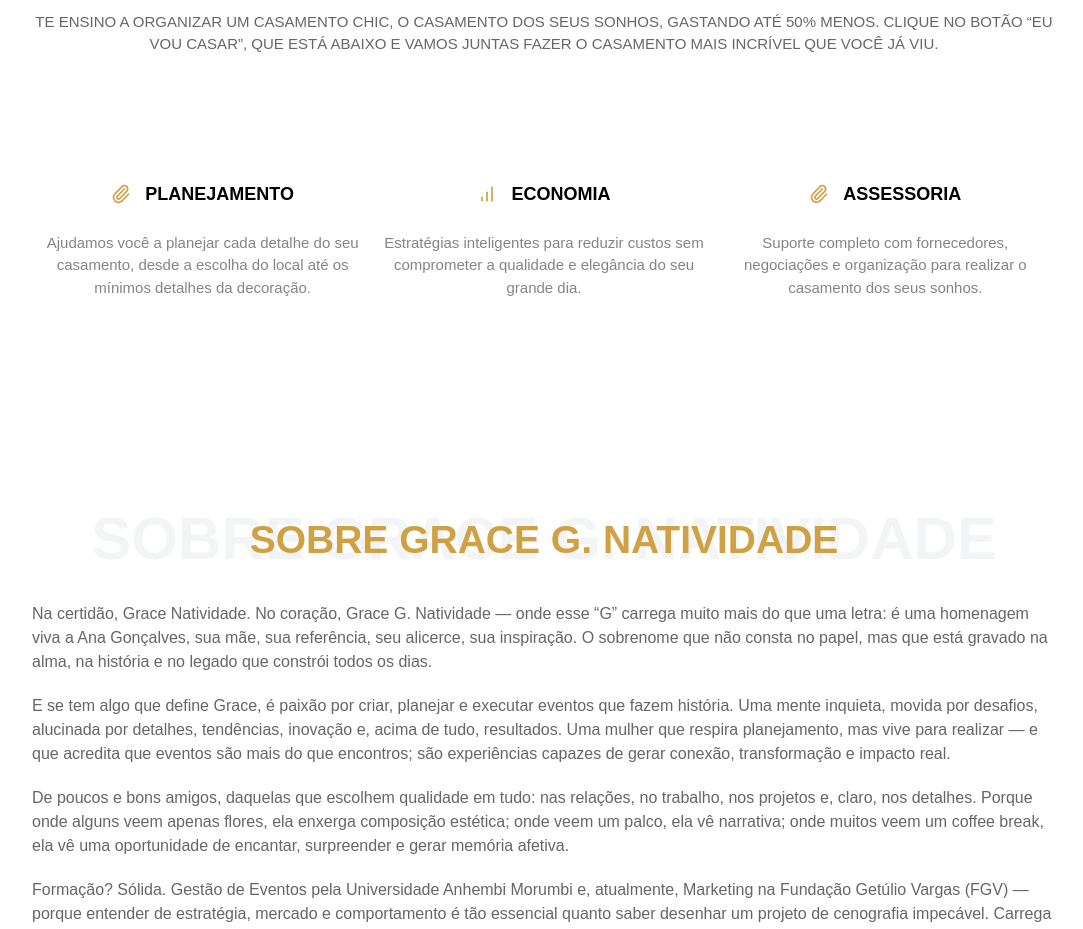
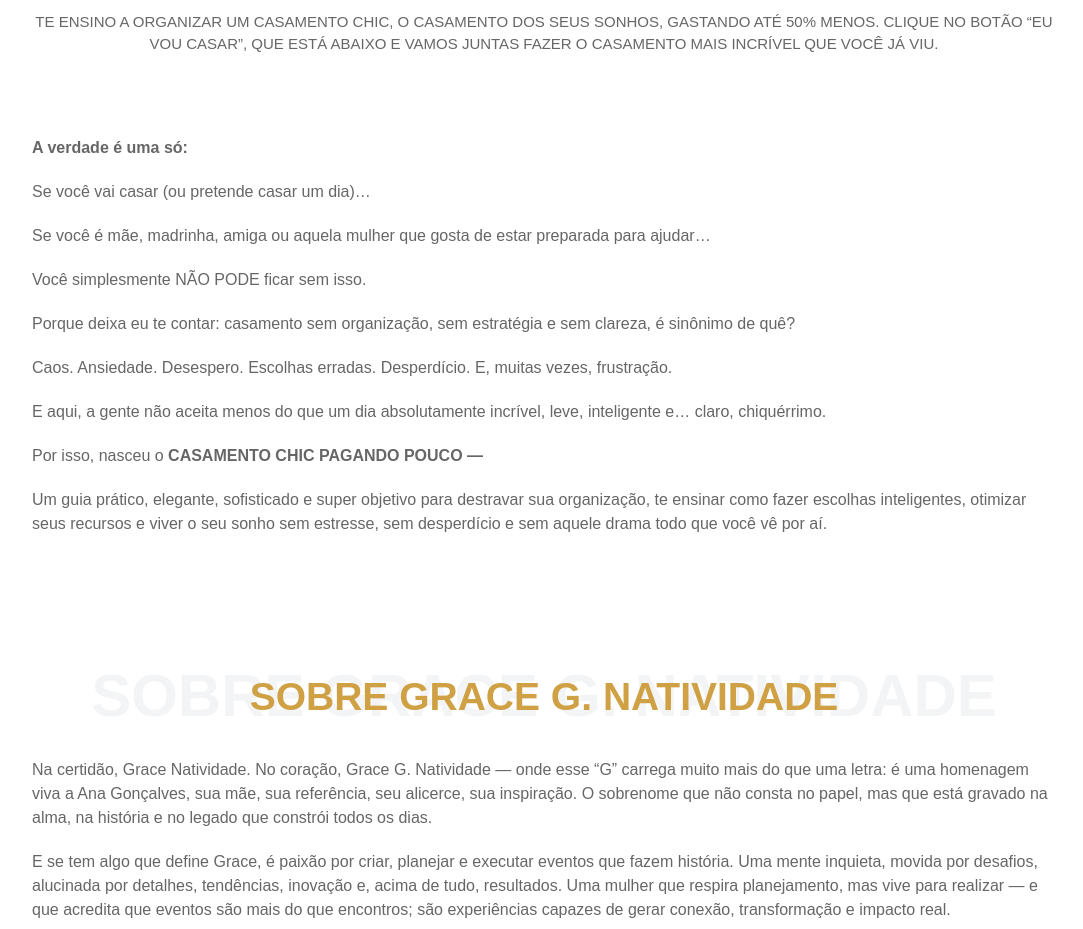
Before and after one commit to VictordaSilvaf/next-casamento-chic-pagando-pouco, a Next.js app: page / in a window 1280 px wide. Shown: the part 1000-1929 px from the top of the page, without its empty margins (96-1179 px from the left). Built offline with nearby package versions, Linux system fonts and the light colour scheme.

Commit message:
chore: section hero update

```diff
--- a/src/components/HomeComponents/HeroSection/index.tsx
+++ b/src/components/HomeComponents/HeroSection/index.tsx
@@ -20,7 +20,41 @@ const HeroSection = () => {
       </div>
 
       <Container>
-        <div className="flex items-center flex-col sm:flex-row justify-center mt-12 gap-10 sm:gap-0 mb-20">
+        <div className="flex flex-col text-[#404040]/80 gap-5">
+          <p>
+            <strong>A verdade é uma só:</strong>
+          </p>
+          <p>Se você vai casar (ou pretende casar um dia)…</p>
+          <p>
+            Se você é mãe, madrinha, amiga ou aquela mulher que gosta de estar
+            preparada para ajudar…
+          </p>
+          <p>Você simplesmente NÃO PODE ficar sem isso.</p>
+          <p>
+            Porque deixa eu te contar: casamento sem organização, sem estratégia
+            e sem clareza, é sinônimo de quê?
+          </p>
+          <p>
+            Caos. Ansiedade. Desespero. Escolhas erradas. Desperdício. E, muitas
+            vezes, frustração.
+          </p>
+          <p>
+            E aqui, a gente não aceita menos do que um dia absolutamente
+            incrível, leve, inteligente e… claro, chiquérrimo.
+          </p>
+          <p>
+            Por isso, nasceu o <strong>CASAMENTO CHIC PAGANDO POUCO —</strong>
+          </p>
+          <p>
+
+            Um guia prático, elegante, sofisticado e super objetivo para
+            destravar sua organização, te ensinar como fazer escolhas
+            inteligentes, otimizar seus recursos e viver o seu sonho sem
+            estresse, sem desperdício e sem aquele drama todo que você vê por
+            aí.
+          </p>
+        </div>
+        {/* <div className="flex items-center flex-col sm:flex-row justify-center mt-12 gap-10 sm:gap-0 mb-20">
           <CardHero
             title="PLANEJAMENTO"
             description="Ajudamos você a planejar cada detalhe do seu casamento, desde a escolha do local até os mínimos detalhes da decoração."
@@ -41,7 +75,7 @@ const HeroSection = () => {
           >
             <Paperclip className="text-app-primary size-5" />
           </CardHero>
-        </div>
+        </div> */}
       </Container>
     </div>
 
```
